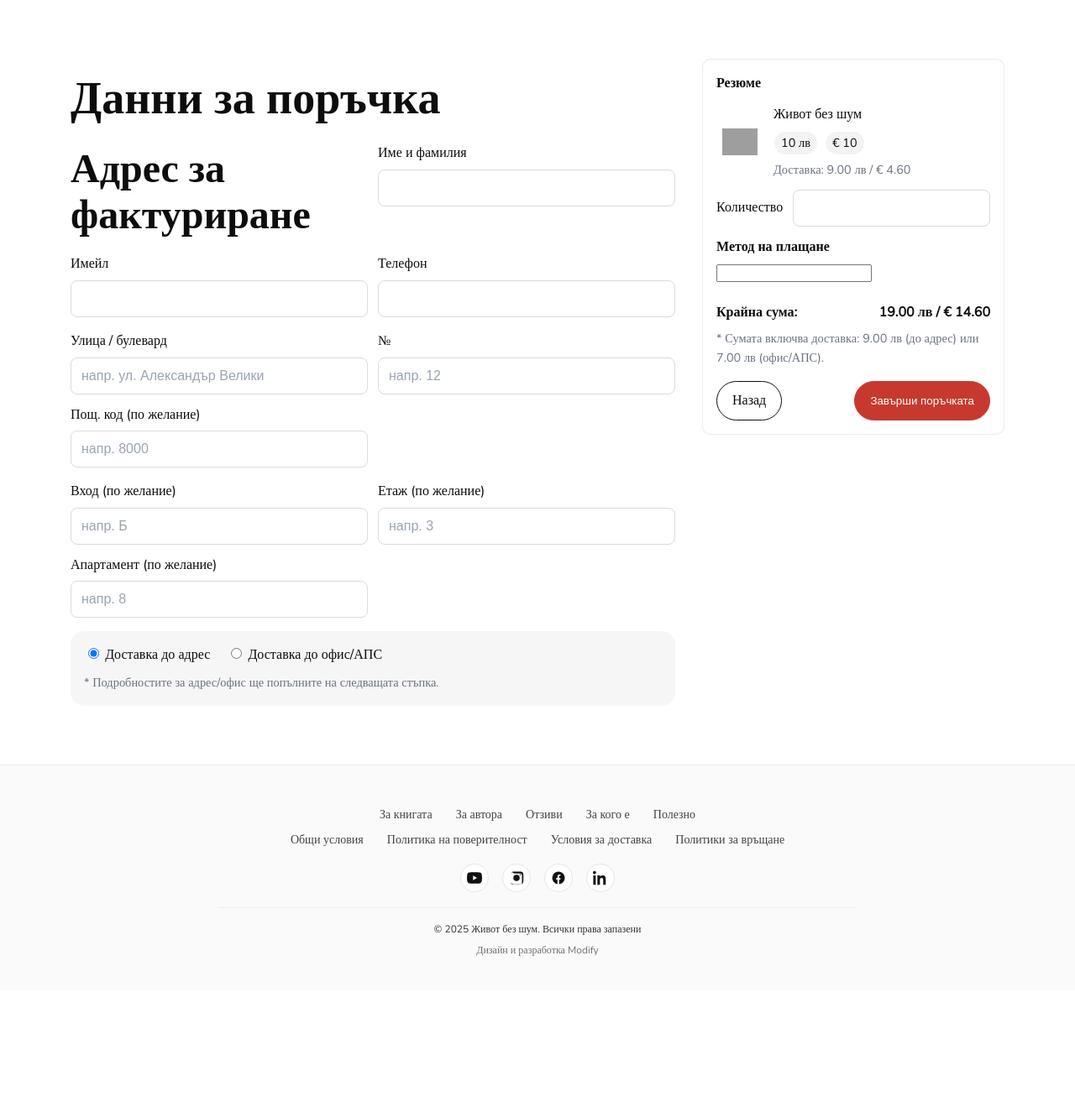
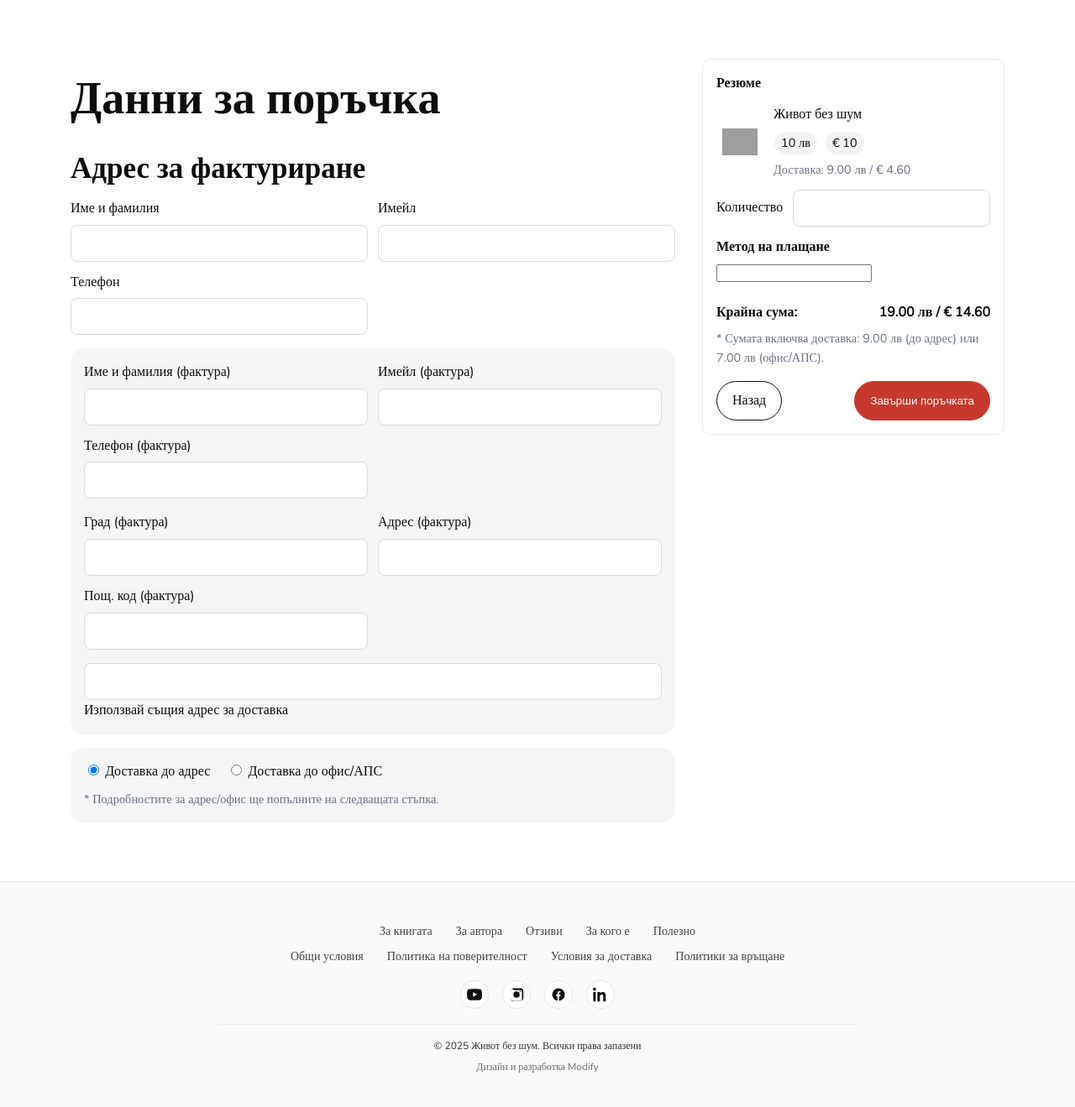
Before and after one commit to rainballs/jivot-bez-shum, a Django app: template templates/checkout/info.html in a window 1280 px wide. Shown: the part 74-1393 px from the top of the page at 84% size. Before the commit the page ends 1213 px from the top, so only its background shows below. Run offline with Django 5.2, Linux system fonts and the light colour scheme; the template is opened without the code that fills it: most values are stand-ins (such as "Sample title", 1, 10 or a date in 2020); form fields are guessed from the names that the template uses; grey boxes are pictures that could not be loaded.

Commit message:
Billing address addition

```diff
--- a/templates/checkout/info.html
+++ b/templates/checkout/info.html
@@ -15,53 +15,52 @@
                     {% if messages %}
                         <div class="alerts">
                             {% for m in messages %}
-                                <div class="alert">{{ m }}</div>{% endfor %}
+                                <div class="alert">{{ m }}</div>
+                            {% endfor %}
                         </div>
                     {% endif %}
 
+                    <h3 style="margin-top:.25rem">Адрес за фактуриране</h3>
                     <div class="field-grid">
-                        <h1>Адрес за фактуриране</h1>
+
                         <label>Име и фамилия {{ form.full_name }}</label>
                         {% for e in form.full_name.errors %}
-                            <div class="error">{{ e }}</div>{% endfor %}
+                            <div class="error">{{ e }}</div>
+                        {% endfor %}
 
                         <label>Имейл {{ form.email }}</label>
                         {% for e in form.email.errors %}
-                            <div class="error">{{ e }}</div>{% endfor %}
+                            <div class="error">{{ e }}</div>
+                        {% endfor %}
 
                         <label>Телефон {{ form.phone }}</label>
                         {% for e in form.phone.errors %}
-                            <div class="error">{{ e }}</div>{% endfor %}
+                            <div class="error">{{ e }}</div>
+                        {% endfor %}
                     </div>
 
-                    <div class="field-grid" style="margin-top:1rem">
-                        <label>Улица / булевард
-                            <input type="text" name="receiver_street" placeholder="напр. ул. Александър Велики"
-                                   required>
-                        </label>
-                        <label>№
-                            <input type="text" name="receiver_num" placeholder="напр. 12" required
-                                   inputmode="numeric" pattern="[0-9A-Za-z\-]+">
-                        </label>
-                        <label>Пощ. код (по желание)
-                            <input type="text" name="receiver_postcode" placeholder="напр. 8000" inputmode="numeric"
-                                   pattern="[0-9]+">
-                        </label>
+                    <!-- Optional: dedicated billing fields (from the form additions) -->
+                    <div class="card soft p" style="margin-top:1rem">
+                        <div class="field-grid">
+                            <label>Име и фамилия (фактура) {{ form.billing_full_name }}</label>
+                            <label>Имейл (фактура) {{ form.billing_email }}</label>
+                            <label>Телефон (фактура) {{ form.billing_phone }}</label>
+                        </div>
+
+                        <div class="field-grid" style="margin-top:1rem">
+                            <label>Град (фактура) {{ form.billing_city }}</label>
+                            <label>Адрес (фактура) {{ form.billing_street }}</label>
+                            <label>Пощ. код (фактура) {{ form.billing_postcode }}</label>
+                        </div>
+
+                        <div style="margin-top:.75rem">
+                            <label class="checkbox">
+                                {{ form.ship_same_as_billing }} <span>Използвай същия адрес за доставка</span>
+                            </label>
+                        </div>
                     </div>
 
-                    <div class="field-grid">
-                        <label>Вход (по желание)
-                            <input type="text" name="receiver_entrance" placeholder="напр. Б">
-                        </label>
-                        <label>Етаж (по желание)
-                            <input type="text" name="receiver_floor" placeholder="напр. 3">
-                        </label>
-                        <label>Апартамент (по желание)
-                            <input type="text" name="receiver_apartment" placeholder="напр. 8">
-                        </label>
-                    </div>
-
-                    <!-- Only the delivery CHOICE (no address/office fields here) -->
+                    <!-- Only the delivery CHOICE (no delivery address/office inputs here) -->
                     <div class="card soft p" style="margin-top:1rem">
                         <div class="radio-row">
                             <label class="radio">
@@ -156,6 +155,10 @@
             font-size: .9rem;
             margin: .25rem 0
         }
+
+        .checkbox input {
+            margin-right: .5rem
+        }
     </style>
 
     <script>
@@ -185,17 +188,16 @@
             }
 
             function shipBGN() {
-                return currentDelivery() === "address" ? 9.00 : 7.00;
+                return currentDelivery() === "address" ? 9.00 : 7.00
             }
 
             function shipEUR() {
-                return shipBGN() / 1.95583;
+                return shipBGN() / 1.95583
             }
 
             function recalc() {
                 const q = toNum(qtyInput?.value || 1);
                 const sBGN = shipBGN(), sEUR = shipEUR();
-
                 if (outBGN) outBGN.textContent = fmt(pBGN * q + sBGN);
                 if (outEUR) outEUR.textContent = fmt(pEUR * q + sEUR);
                 if (shipLine) shipLine.textContent = `Доставка: ${fmt(sBGN)} лв / € ${fmt(sEUR)}`;
```
Also changed, not shown: shop/econt_views.py (+13 -1 lines), shop/forms.py (+87 -16 lines), shop/views.py (+29 -15 lines).
